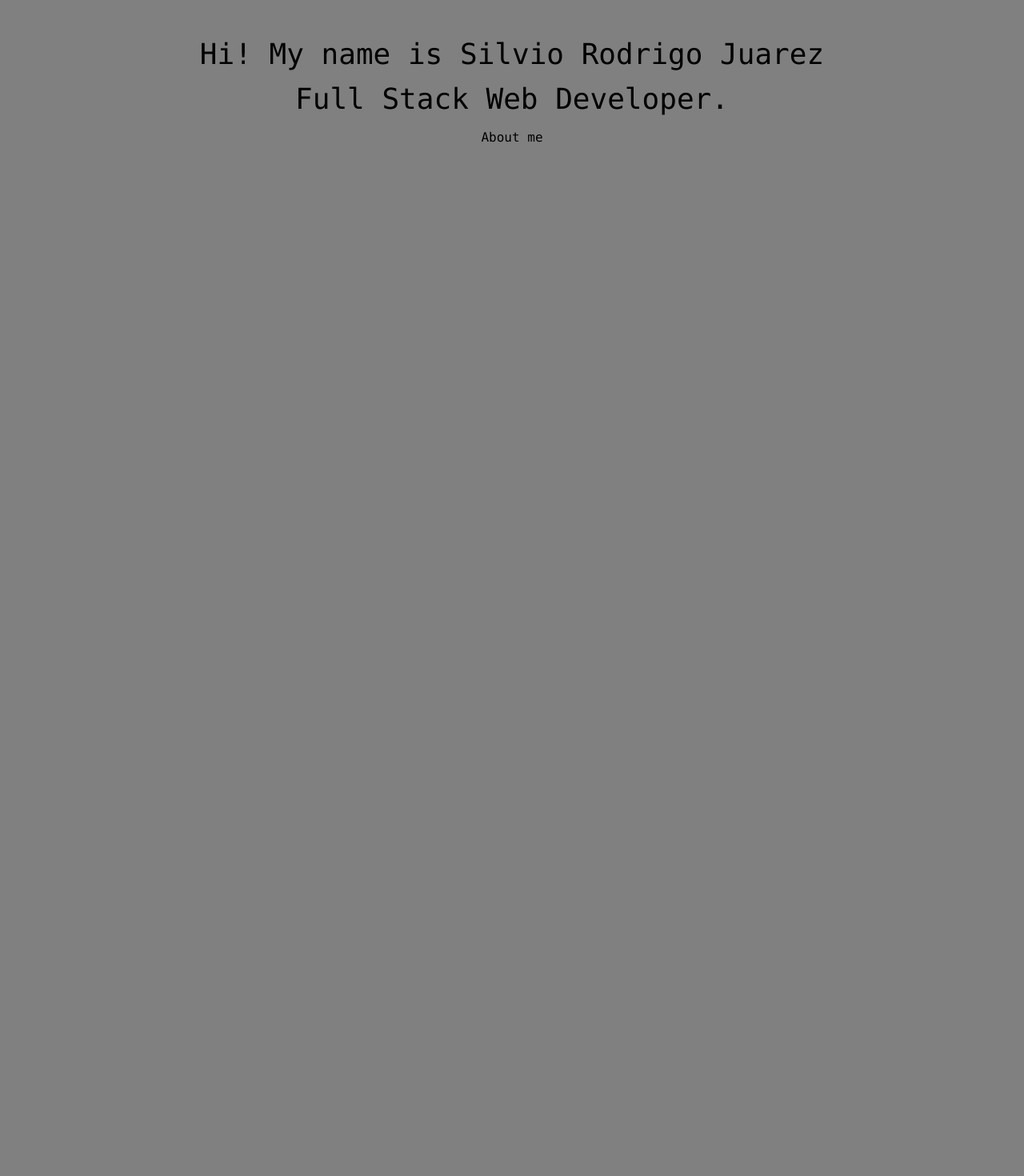
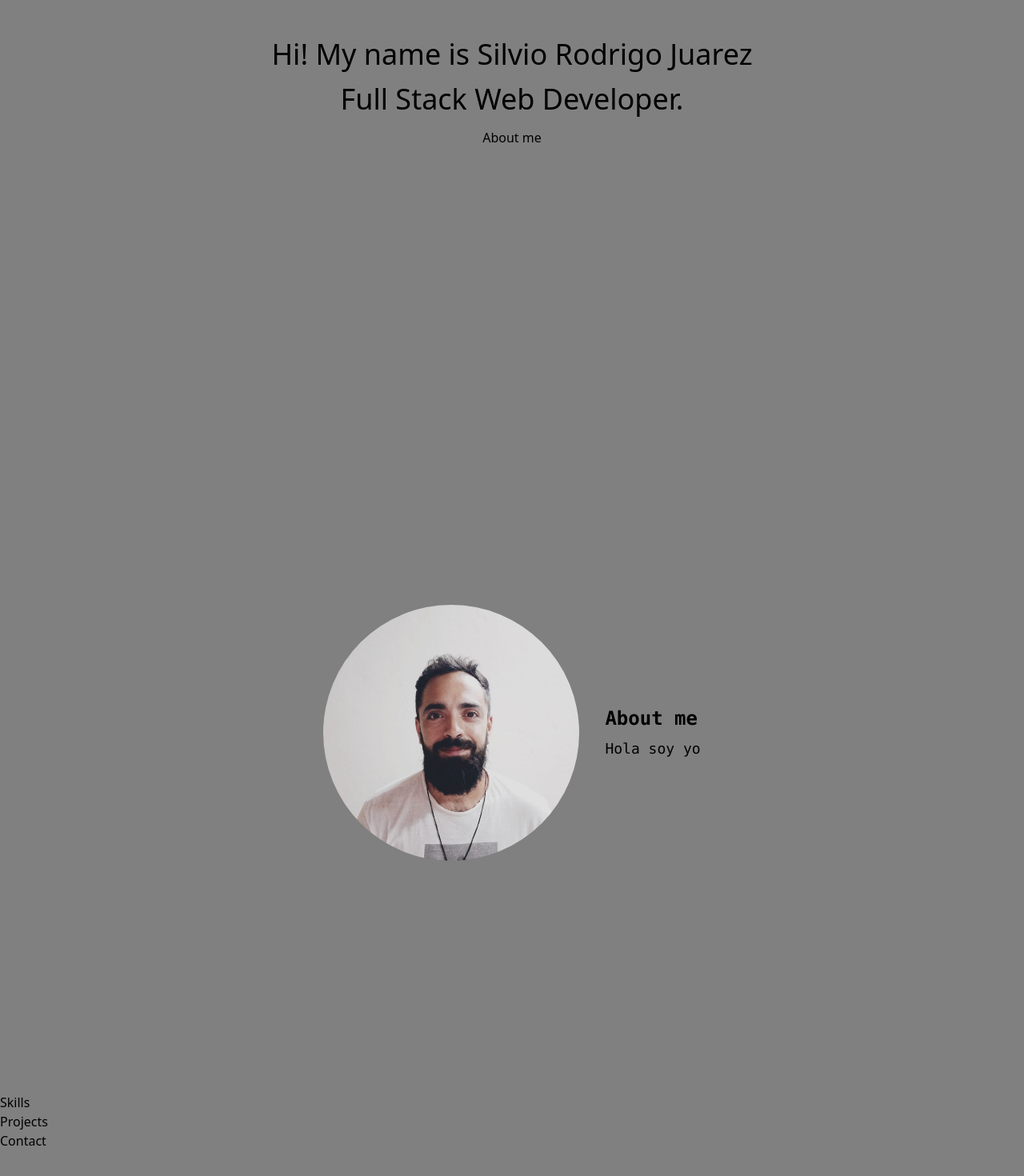
Before and after one commit to Silrojua22/Portfolio-1, a React (Vite) app in the folder portfolio/: page / in a window 1280 px wide. Shown: the part 364-1834 px from the top of the page at 80% size. Before the commit the page ends 880 px from the top, so only its background shows below. Built offline with nearby package versions, Linux system fonts and the light colour scheme; what tailwindcss-animated would draw is missing.

Commit message:
Styled portfolio

```diff
--- a/portfolio/src/App.css
+++ b/portfolio/src/App.css
@@ -10,3 +10,7 @@
   padding: 0;
   margin: 0;
 }
+
+.about-section {
+  margin-bottom: 50px;
+}
--- a/portfolio/src/App.jsx
+++ b/portfolio/src/App.jsx
@@ -13,11 +13,24 @@ function App() {
       <Nav />
       <Routes>
         <Route path="/" element={<Home />} />
-        <Route path="/about" element={<About />} />
+        {/* <Route path="/about" element={<About />} />
         <Route path="/skills" element={<Skills />} />
         <Route path="/projects" element={<Projects />} />
-        <Route path="/contact" element={<Contact />} />
+        <Route path="/contact" element={<Contact />} /> */}
       </Routes>
+      <section className="about-section">
+        <About />
+      </section>
+      <section className="skills-section">
+        <Skills />
+      </section>
+      <section className="projects-section">
+        <Projects />
+      </section>
+      <section className="contact-section">
+        <Contact />
+      </section>
+      <div style={{ minHeight: "100vh" }}></div>
     </div>
   );
 }
--- a/portfolio/src/components/mainViewPortfolioFiles/about/about.jsx
+++ b/portfolio/src/components/mainViewPortfolioFiles/about/about.jsx
@@ -1,4 +1,4 @@
-import React, { useState, useEffect } from "react";
+import { useState, useEffect } from "react";
 import image from "../../../assets/Image-About.jpg";
 
 const About = () => {
@@ -27,7 +27,7 @@ const About = () => {
 
   return (
     <div className="font-mono flex flex-col md:flex-row items-center justify-center h-screen">
-      <div className="w-60 h-60 rounded-full overflow-hidden mb-4 md:mb-0 md:mr-8">
+      <div className="w-80 h-80 rounded-full overflow-hidden mb-4 md:mb-0 md:mr-8">
         <img
           className="w-full h-full object-cover"
           src={image}
@@ -35,8 +35,8 @@ const About = () => {
         />
       </div>
       <div className="text-center md:text-left m-4 md:m-0">
-        <h1 className="text-xl font-bold mb-2 w-40 md:w-auto">{typedText}</h1>
-        <p>Hola soy yo</p>
+        <h1 className="text-2xl font-bold mb-2 w-48 md:w-auto">{typedText}</h1>
+        <p className="text-lg">Hola soy yo</p>
       </div>
     </div>
   );
--- a/portfolio/src/components/mainViewPortfolioFiles/home/home.jsx
+++ b/portfolio/src/components/mainViewPortfolioFiles/home/home.jsx
@@ -1,5 +1,5 @@
 import { useEffect, useState } from "react";
-
+import { Link } from "react-router-dom";
 const Home = () => {
   const [typedText, setTypedText] = useState("");
   const fullText = "Hi! My name is Silvio Rodrigo Juarez";
@@ -25,7 +25,7 @@ const Home = () => {
   }, []);
 
   return (
-    <section className=" font-mono min-h-screen w-screen flex justify-center items-center overflow-hidden">
+    <section className="flex justify-center items-center min-h-screen">
       <div className="text-center">
         <h1 className="text-4xl">
           {typedText}
@@ -39,9 +39,7 @@ const Home = () => {
           )}
         </div>
         <p>
-          <a rel="noreferrer" href="/about">
-            About me
-          </a>
+          <Link to="/about">About me</Link>
         </p>
       </div>
     </section>
```
